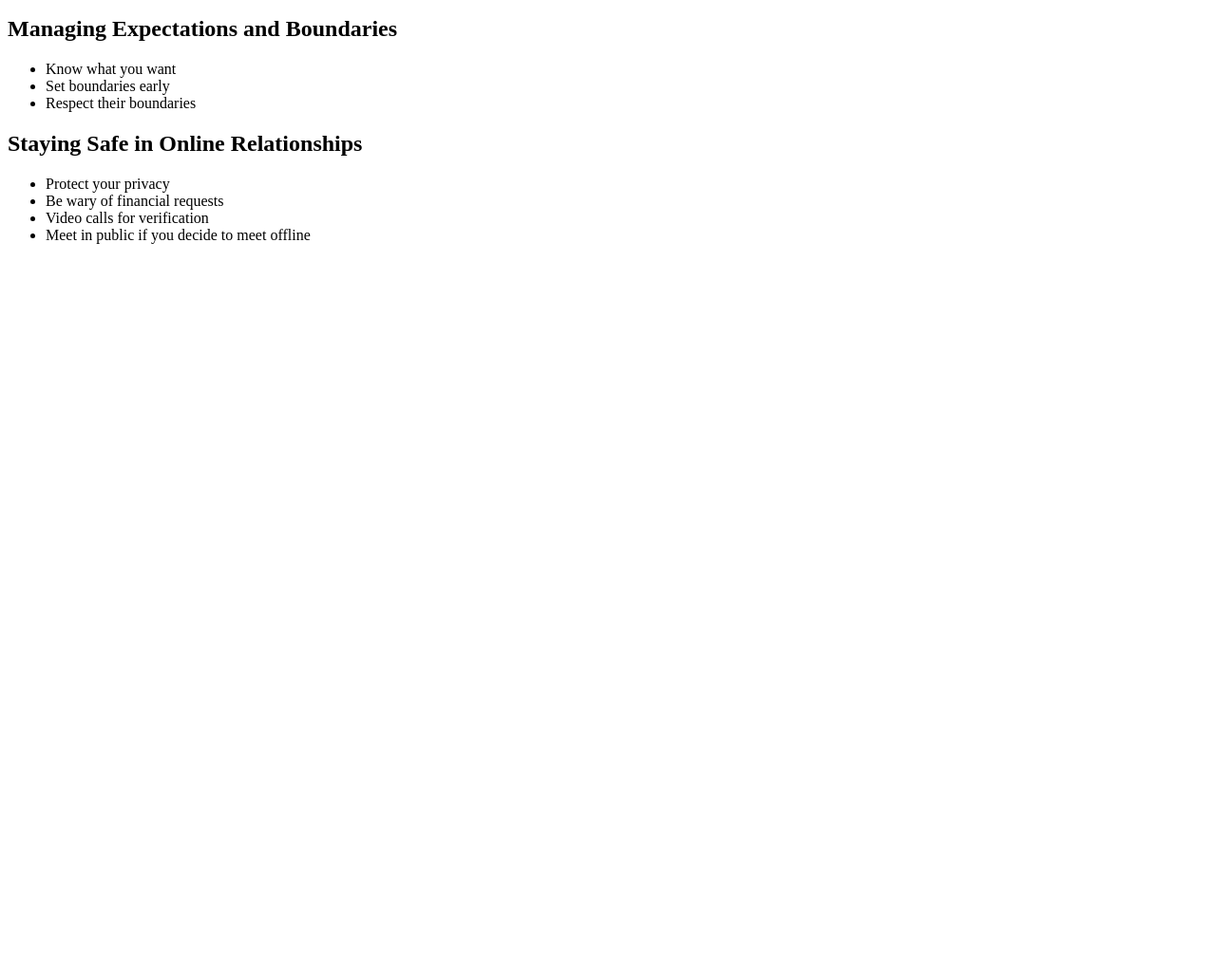
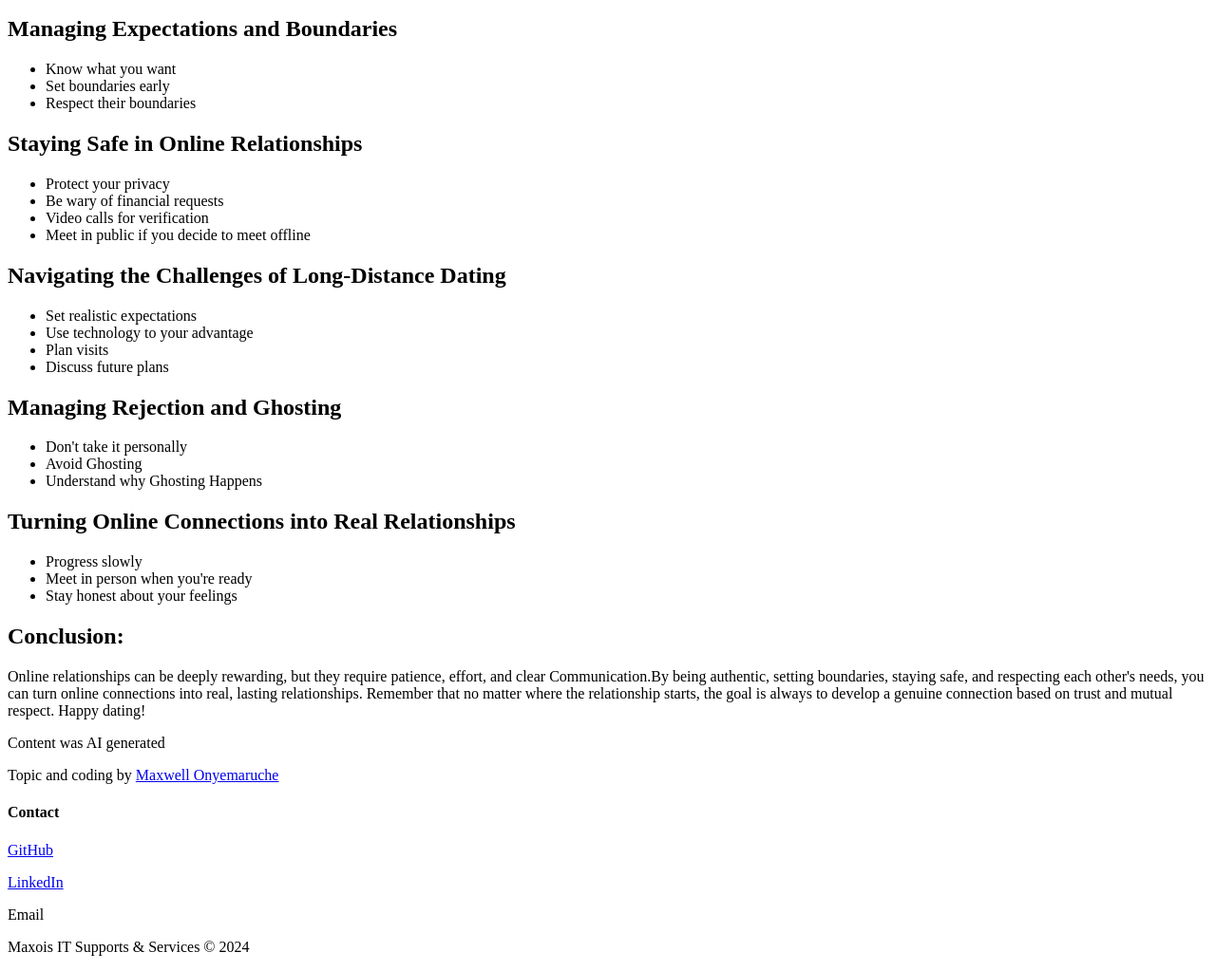
Before and after one commit to Maxo-tech/Project-1, a plain HTML site: page page 3.html in a window 1280 px wide. Shown: the part 580-1603 px from the top of the page at 95% size. Before the commit the page ends 853 px from the top, so only its background shows below. Drawn offline with Linux system fonts and the light colour scheme.

Commit message:
completed file
This point added more points, contact info

```diff
--- a/page 3.html
+++ b/page 3.html
@@ -57,8 +57,48 @@
 				<li>Meet in public if you decide to meet offline</li>
 			</ul>
 		</section>
-
-
+		<section>
+			<h2>Navigating the Challenges of Long-Distance Dating</h2>
+			<ul>
+				<li>Set realistic expectations</li>
+				<li>Use technology to your advantage</li>
+				<li>Plan visits</li>
+				<li>Discuss future plans</li>
+			</ul>
+		</section>
+		<section>
+			<h2>Managing Rejection and Ghosting</h2>
+			<ul>
+				<li>Don't take it personally</li>
+				<li>Avoid Ghosting</li>
+				<li>Understand why Ghosting Happens</li>
+			</ul>
+		</section>
+		<section>
+			<h2>Turning Online Connections into Real Relationships</h2>
+			<ul>
+			<li>Progress slowly</li>
+			<li>Meet in person when you're ready</li>
+			<li>Stay honest about your feelings</li>
+			</ul>
+		</section>
+		<section>
+			<h2>Conclusion:</h2>
+			<p>Online relationships can be deeply rewarding, but they require patience, effort, and clear Communication.By being authentic, setting boundaries, staying safe, and respecting each other's needs, you can turn online connections into real, lasting relationships. Remember that no matter where the relationship starts, the goal is always to develop a genuine connection based on trust and mutual respect. Happy dating!</p>
+		</section>
+		<footer>
+			<section>
+				<p>Content was AI generated</p>
+				<p>Topic and coding by <a href="https://github.com/maxo-tech">Maxwell Onyemaruche</a></p>
+			</section>
+			<section>
+				<h4>Contact</h4>
+				<p><a <a href="https://github.com/maxo-tech">GitHub</a></p>
+				<p><a href="https://www.linkedin.com/in/maxwell-onyemaruche-752522230">LinkedIn</a></p>
+				<p><a href="mailto: maxwellonyemaruche@gmail.com"></a></a></a>Email</a></p>
+				<p>Maxois IT Supports &amp; Services &copy; 2024</p>
+			</section>
+		</footer>
 
 </body>
 
```
